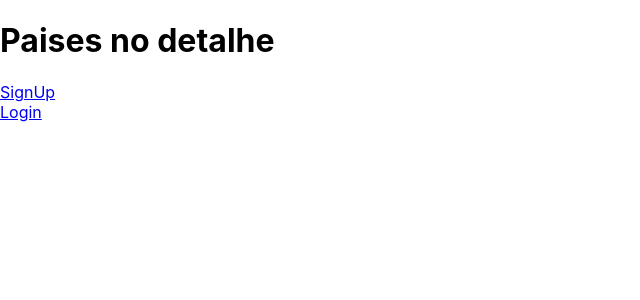
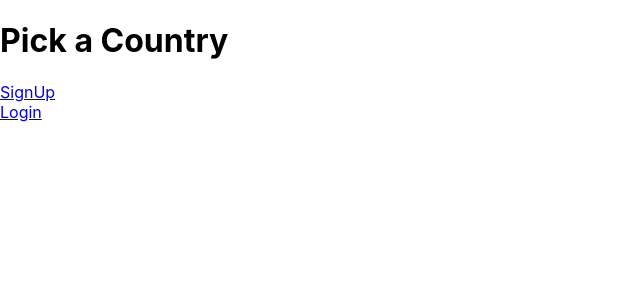
Before and after one commit to strublic/country-info-react-ror-frontend, a React (Create React App) app: page / in a window 1280 px wide. Shown: the top 300 px of the page, without its empty margins (0-640 px from the left). Built offline with nearby package versions, Linux system fonts and the light colour scheme.

Commit message:
Clean Nav component spliting in many functions

```diff
--- a/src/components/Nav.jsx
+++ b/src/components/Nav.jsx
@@ -1,34 +1,48 @@
-import React from "react"
-import {Link, useNavigate} from "react-router-dom"
-import { useAppState } from "../AppState"
+import React from "react";
+import { Link, useNavigate } from "react-router-dom";
+import { useAppState } from "../AppState";
 
 const Nav = (props) => {
-    const {state, dispatch} = useAppState();
-    const navigate = useNavigate();
+  const { state, dispatch } = useAppState();
+  const navigate = useNavigate();
+
+  function isLoggedIn() {
     return (
-        <header>
-            <h1>Paises no detalhe</h1>
-            <nav>
-                { state.token?
-                <Link to="/"><div>Home</div></Link>
-                : null}
-                { !state.token?
-                    <>
-                    <Link to="/auth/signup"><div>SignUp</div></Link>
-                    <Link to="/auth/login"><div>Login</div></Link>
-                    </>
-                    : null
-                }
-                { state.token?
-                    <div onClick={() => {
-                        dispatch({type: "logout"})
-                        navigate("/")
-                    }}>Logout
-                    </div> : null
-                }
-            </nav>
-        </header>
-    )
-}
+      <>
+        <Link to="/">
+          <div>Home</div>
+        </Link>
+        <div
+          onClick={() => {
+            dispatch({ type: "logout" });
+            navigate("/");
+          }}
+        >
+          Logout
+        </div>
+      </>
+    );
+  }
 
-export default Nav
+  function isLoggedOut() {
+    return (
+      <>
+        <Link to="/auth/signup">
+          <div>SignUp</div>
+        </Link>
+        <Link to="/auth/login">
+          <div>Login</div>
+        </Link>
+      </>
+    );
+  }
+
+  return (
+    <header>
+      <h1>Pick a Country</h1>
+      <nav>{state.token ? isLoggedIn() : isLoggedOut()}</nav>
+    </header>
+  );
+};
+
+export default Nav;
```
